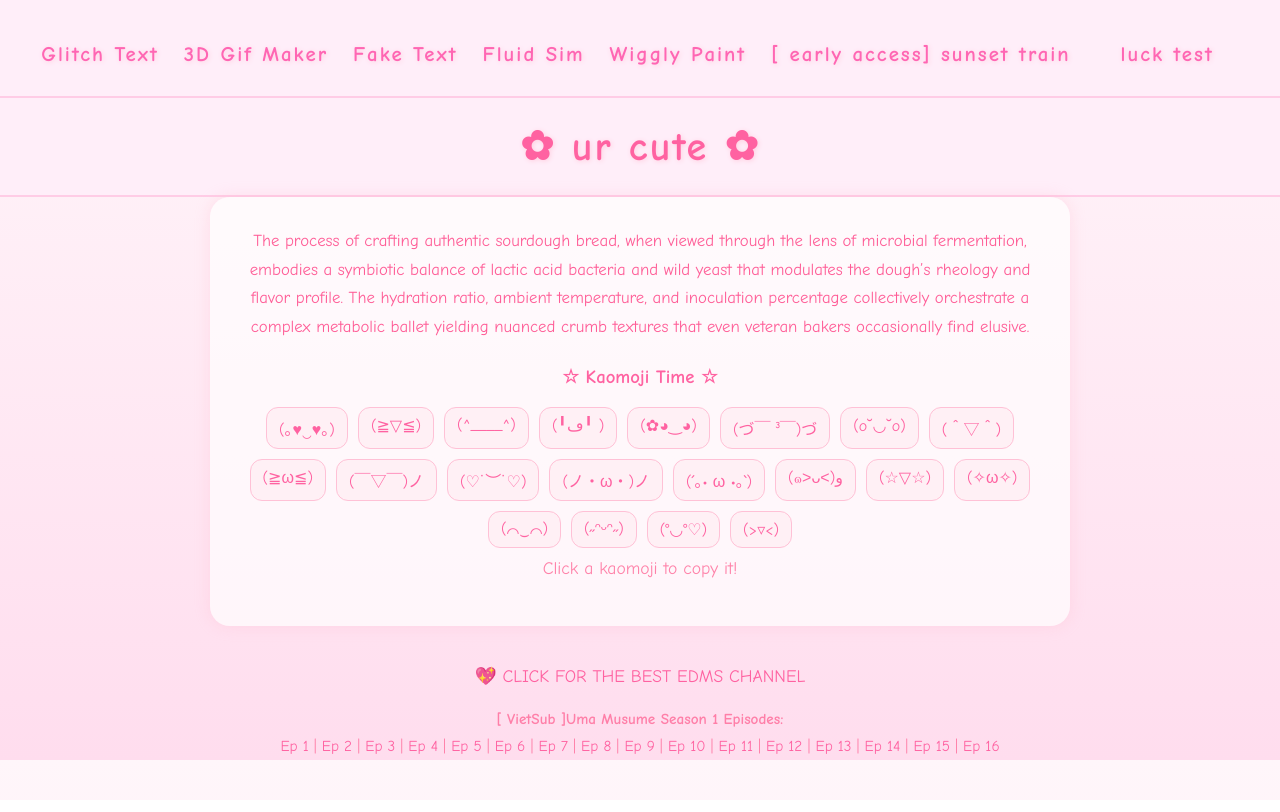
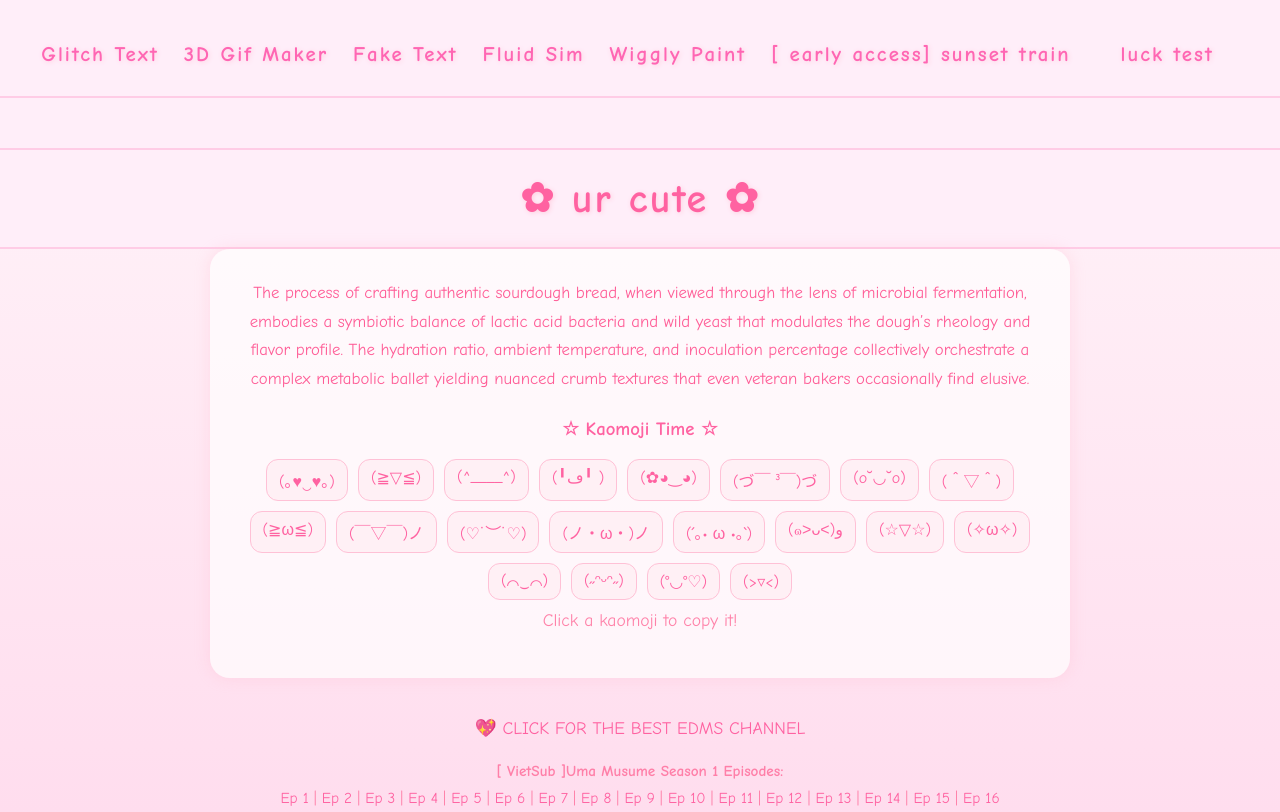
Before and after one commit to miuthebest/cute-web-about-cute-stuff, a plain HTML site: page index.html in a window 1280 px wide. Drawn offline with Linux system fonts and the light colour scheme.

Commit message:
Update index.html

```diff
--- a/index.html
+++ b/index.html
@@ -3,7 +3,7 @@
 <head>
 <meta charset="UTF-8">
 <meta name="viewport" content="width=device-width, initial-scale=1.0">
-<title>ur cute ✿</title>
+<title>hello cutie</title>
 
 
 
@@ -147,7 +147,7 @@
     </nav>
   </header>
 
-
+<header> </header>
 <header>✿ ur cute ✿</header>
 
 <div class="container">
```
